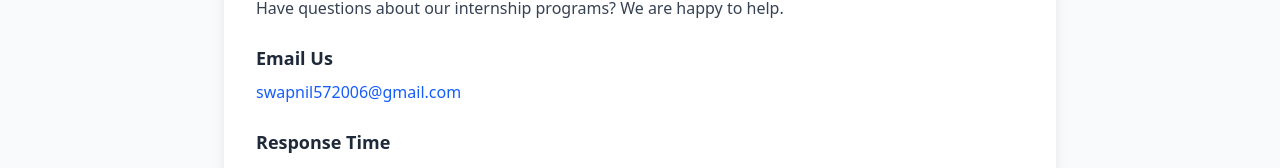
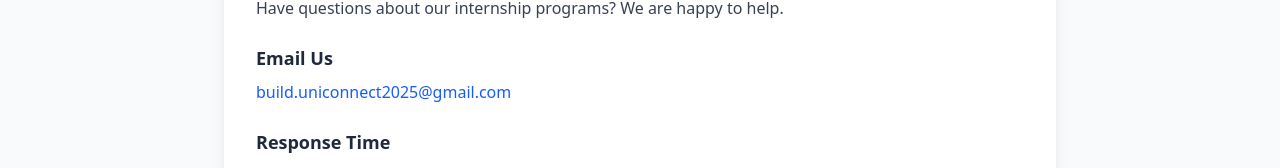
Before and after one commit to SwapTech-max/InternVerse, a React (Vite) app: page /contact in a window 1280 px wide. Shown: the part 272-440 px from the top of the page. Built offline with nearby package versions, Linux system fonts and the light colour scheme.

Commit message:
Updation of Email id and some syntax error

```diff
--- a/src/pages/About.jsx
+++ b/src/pages/About.jsx
@@ -12,7 +12,7 @@ function About() {
             <h2 className="text-2xl font-bold text-gray-800 mb-4">Who We Are</h2>
             <div className="bg-white rounded-lg shadow-md p-8">
               <p className="text-gray-700 leading-relaxed mb-4">
-                InternHub is a platform dedicated to providing structured virtual internship programs
+                InternVerse is a platform dedicated to providing structured virtual internship programs
                 for students and aspiring professionals. We believe in learning through hands-on
                 experience and real-world project work.
               </p>
--- a/src/pages/Contact.jsx
+++ b/src/pages/Contact.jsx
@@ -9,7 +9,7 @@ function Contact() {
             Have questions about our internship programs? We are happy to help.
           </p>
           <h3 className="text-lg font-semibold text-gray-800 mb-2">Email Us</h3>
-          <p className="text-blue-600 font-medium mb-6">swapnil572006@gmail.com</p>
+          <p className="text-blue-600 font-medium mb-6">build.uniconnect2025@gmail.com</p>
           <h3 className="text-lg font-semibold text-gray-800 mb-2">Response Time</h3>
           <p className="text-gray-700">
             We typically respond within 24 to 48 hours during business days.
```
